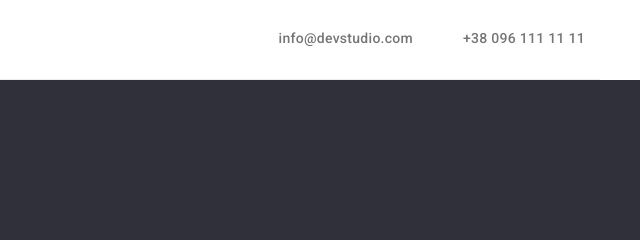
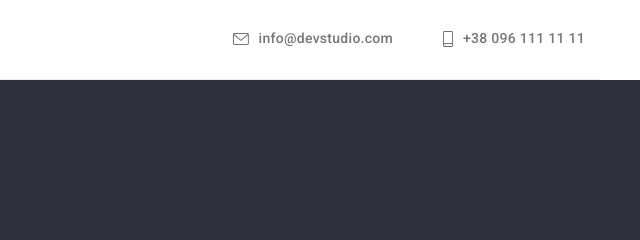
Before and after one commit to Philerine/goit-markup-hw-04, a plain HTML site: page index.html in a window 1280 px wide. Shown: the top 240 px of the page, 640-1280 px from the left. Drawn offline with nearby package versions, Linux system fonts and the light colour scheme.

Commit message:
Added svg

```diff
--- a/css/styles.css
+++ b/css/styles.css
@@ -139,6 +139,17 @@ body {
   margin-right: 50px;
 }
 
+.icon-envelope,
+.icon-smartphone {
+  margin-right: 10px;
+  fill: var(--secondary-text);
+}
+
+.contacts-link {
+  display: flex;
+  align-items: center;
+}
+
 .contacts-link {
   text-decoration: none;
   color: var(--secondary-text);
@@ -148,6 +159,7 @@ body {
 .contacts a:focus {
   color: var(--accent-color);
 }
+
 
 /* hero */
 
--- a/index.html
+++ b/index.html
@@ -24,8 +24,22 @@
                 </ul>
             </nav>
             <ul class="contacts">
-                <li class="contacts-item"><a class="contacts-link" href="mailto:info@devstudio.com">info@devstudio.com</a></li>
-                <li class="contacts-item"><a class="contacts-link" href="tel:+380961111111">+38 096 111 11 11</a></li>
+                <li class="contacts-item">
+                    <a class="contacts-link" href="mailto:info@devstudio.com">
+                        <svg class="icon-envelope" width="16" height="12">
+                            <use href="./images/symbol-defs.svg#icon-envelope"></use>
+                        </svg>
+                        <span>info@devstudio.com</span>
+                    </a>
+                </li>
+                <li class="contacts-item">
+                    <a class="contacts-link" href="tel:+380961111111">
+                        <svg class="icon-smartphone" width="10" height="16">
+                            <use href="./images/symbol-defs.svg#icon-smartphone"></use>
+                        </svg>
+                        <span>+38 096 111 11 11</span>
+                    </a>
+                </li>
             </ul>
         </div>
     </header>
```
Also changed, not shown: images/hero.jpg (added), images/symbol-defs.svg (added).
